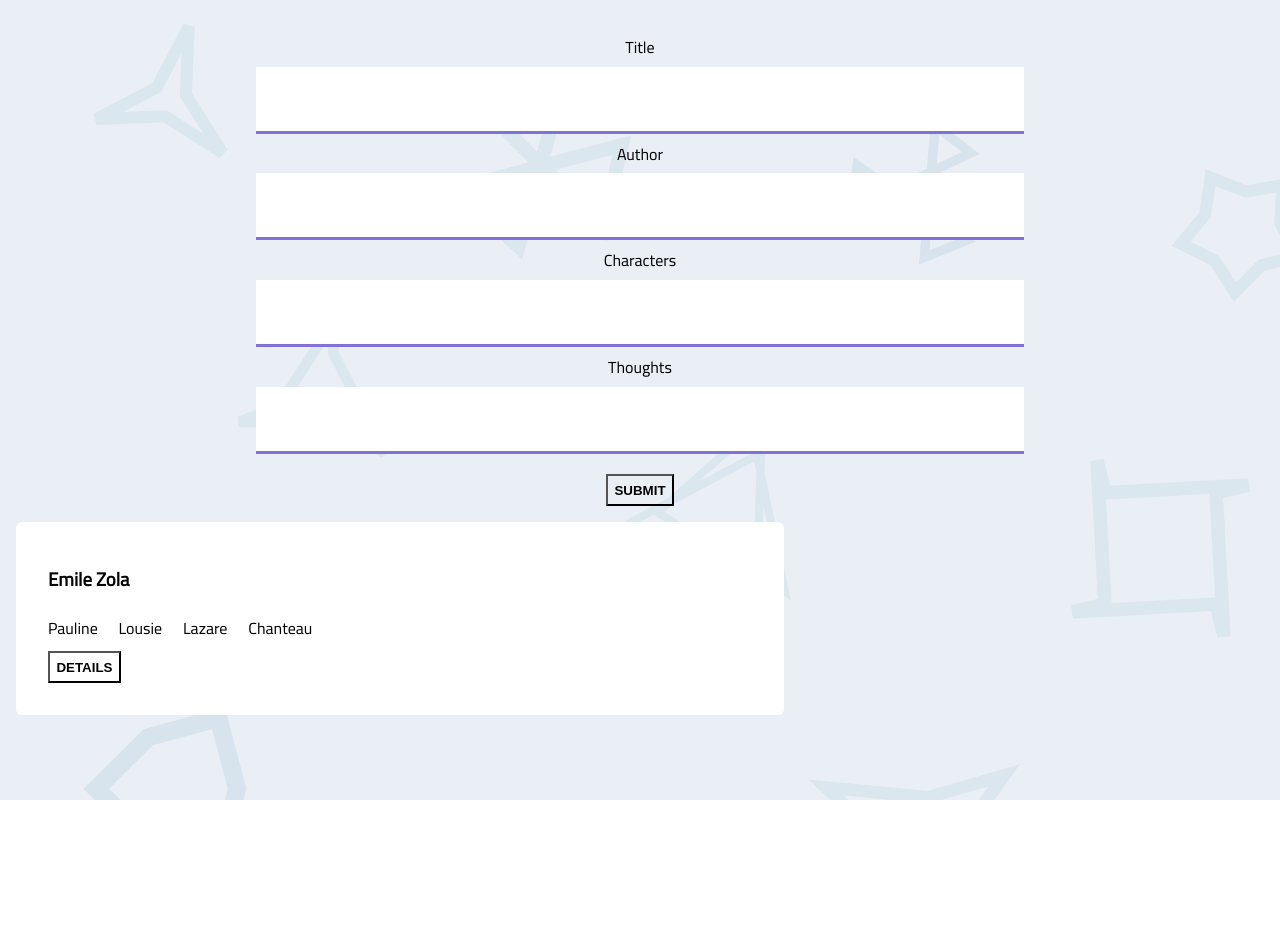
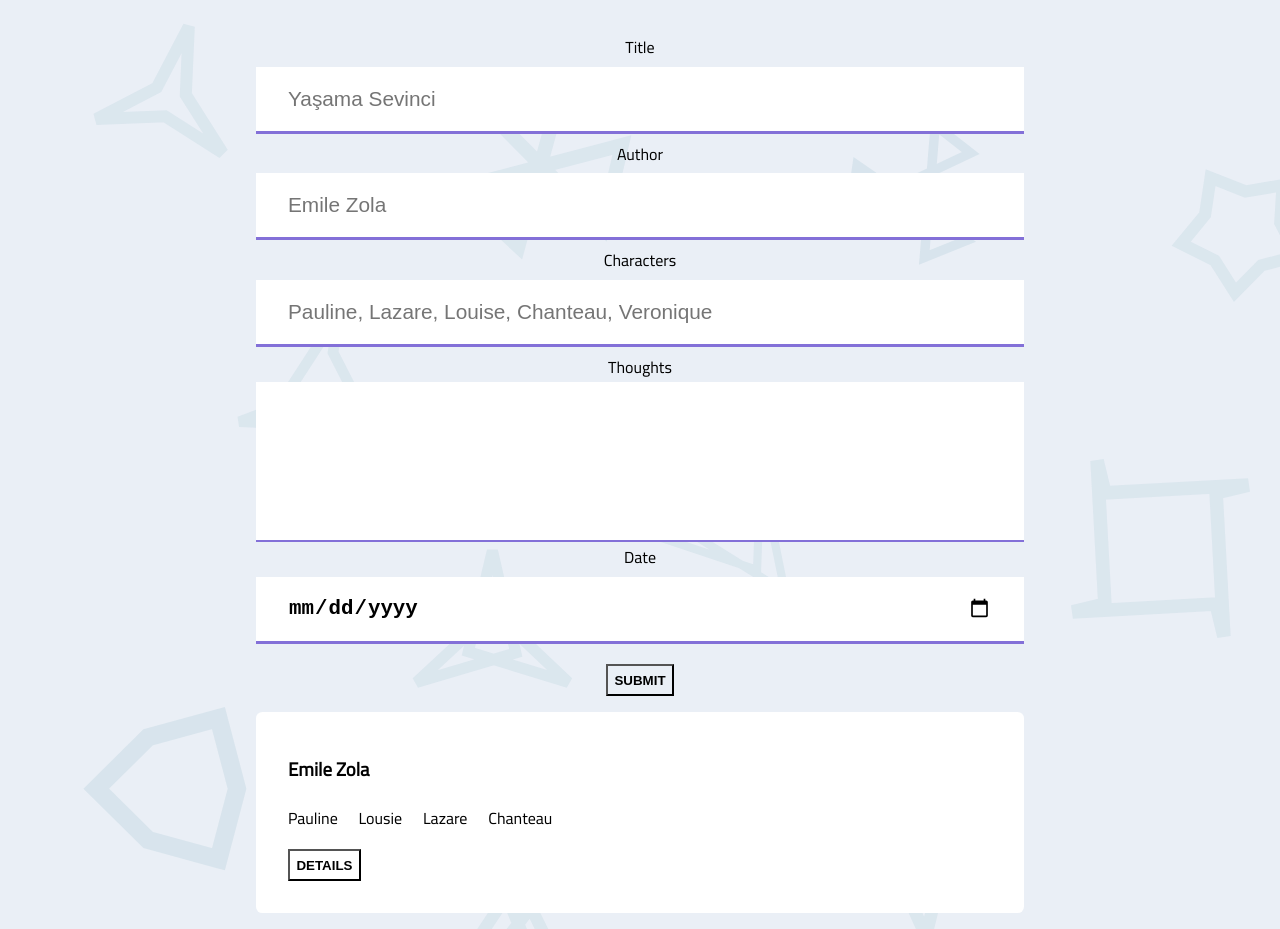
Before and after one commit to Mert18/virtual-library, a React (Create React App) app: page / in a window 1280 px wide. Before the commit the page ends 800 px from the top, so only its background shows below. Built offline with nearby package versions, Linux system fonts and the light colour scheme; the HTML template or start-up script is replaced by a standard one.

Commit message:
placeholders and error mesages

```diff
--- a/src/components/Book.js
+++ b/src/components/Book.js
@@ -17,6 +17,7 @@ const Book = ({ book }) => {
                     return <p key={el[2]}>{el}</p>
                 })}
             </div>
+            <div>{book.date}</div>
             <button onClick={toggleModal} className="details">DETAILS</button>
             {
                 showModal ? (
--- a/src/components/BookForm.js
+++ b/src/components/BookForm.js
@@ -3,42 +3,46 @@ import { Formik, Field, Form, ErrorMessage } from 'formik';
 import * as Yup from 'yup'
 import "../header.css"
 import { Context } from './store'
+import TextError from './TextError'
 
 const BookForm = () => {
     const { state, dispatch } = useContext(Context);
     return (
         <div>
             <Formik
-                initialValues={{ title: "", author: "", characters: "", thoughts: "" }}
+                initialValues={{ title: "", author: "", characters: "", thoughts: "", date: "" }}
                 validationSchema={Yup.object({
                     title: Yup.string()
-                        .required('Required'),
+                        .required('Title Required'),
                     author: Yup.string()
-                        .required('Required'),
+                        .required('Author Required'),
                 })}
                 onSubmit={(values, { setSubmitting, resetForm }) => {
                     setTimeout(() => {
                         setSubmitting(false)
                         resetForm(true)
-                        dispatch({ type: 'addBook', title: values.title, author: values.author, characters: values.characters, thoughts: values.characters })
+                        dispatch({ type: 'addBook', title: values.title, author: values.author, characters: values.characters, thoughts: values.characters, date: values.date })
                     }, 400);
                 }}
             >
                 {formik => (
                     <Form onSubmit={formik.handleSubmit} className="form">
                         <label htmlFor="title">Title</label>
-                        <Field name="title" type="text" className="title" />
-                        <ErrorMessage name="title" />
+                        <Field name="title" type="text" className="title" placeholder="Yaşama Sevinci" />
+                        <ErrorMessage name="title" component={TextError} />
 
                         <label htmlFor="author">Author</label>
-                        <Field name="author" type="text" className="author" />
-                        <ErrorMessage name="author" />
+                        <Field name="author" type="text" className="author" placeholder="Emile Zola" />
+                        <ErrorMessage name="author" component={TextError} />
 
                         <label htmlFor="characters">Characters</label>
-                        <Field name="characters" type="text" className="characters" />
+                        <Field name="characters" type="text" placeholder="Pauline, Lazare, Louise, Chanteau, Veronique" className="characters" />
 
                         <label htmlFor="thoughts">Thoughts</label>
-                        <Field name="thoughts" type="text" />
+                        <Field name="thoughts" as="textarea"></Field>
+
+                        <label htmlFor="date">Date</label>
+                        <Field name="date" type="date" />
 
                         <button type="submit">Submit</button>
                     </Form>
--- /dev/null
+++ b/src/components/TextError.js
@@ -0,0 +1,12 @@
+import React from 'react';
+import '../header.css'
+
+const TextError = (props) => {
+    return (
+        <div className="error">
+            {props.children}
+        </div>
+    )
+}
+
+export default TextError
--- a/src/components/book.css
+++ b/src/components/book.css
@@ -11,7 +11,7 @@
     margin-top: .5rem;
 }
 
-.booklist {
+.bookList {
     display: flex;
     flex-direction: column;
     align-items: center;
--- a/src/components/store.js
+++ b/src/components/store.js
@@ -7,14 +7,15 @@ export const initialState = [
         title: "Yaşama Sevinci",
         author: "Emile Zola",
         characters: "Pauline, Lousie, Lazare, Chanteau",
-        thoughts: "nice book."
+        thoughts: "nice book.",
+        date: ""
     },
 ]
 
 export const reducer = (state, action) => {
     switch (action.type) {
         case 'addBook':
-            const newBookList = [...state, { title: action.title, author: action.author, characters: action.characters, thoughts: action.characters }];
+            const newBookList = [...state, { title: action.title, author: action.author, characters: action.characters, thoughts: action.characters, date: action.date }];
             return (
                 state = newBookList
             )
--- a/src/header.css
+++ b/src/header.css
@@ -1,3 +1,9 @@
+
+.error {
+    color: red;
+    font-size: 1rem;
+}
+
 .form {
     display: flex;
     flex-direction: column;
@@ -33,7 +39,7 @@
     border-bottom: 3px solid rgb(29, 52, 151);
 }
 
-form textarea{
+.form textarea{
     resize: none;
     width: 60%;
     height: 20vh;
@@ -42,7 +48,7 @@ form textarea{
     font-size: 1rem;
     padding: 1rem;
     border: none;
-    line-height: .6rem;
+    line-height: 1.2rem;
     outline: none;
     border-bottom: 2px solid rgb(131, 112, 216);
 
@@ -50,3 +56,7 @@ form textarea{
 form textarea:focus {
     border-bottom: 3px solid rgb(29, 52, 151);
 }
+
+::placeholder {
+    font-weight: 300;
+}
```
Also changed, not shown: 1 other file (tests, documents, lock files or other folders).
